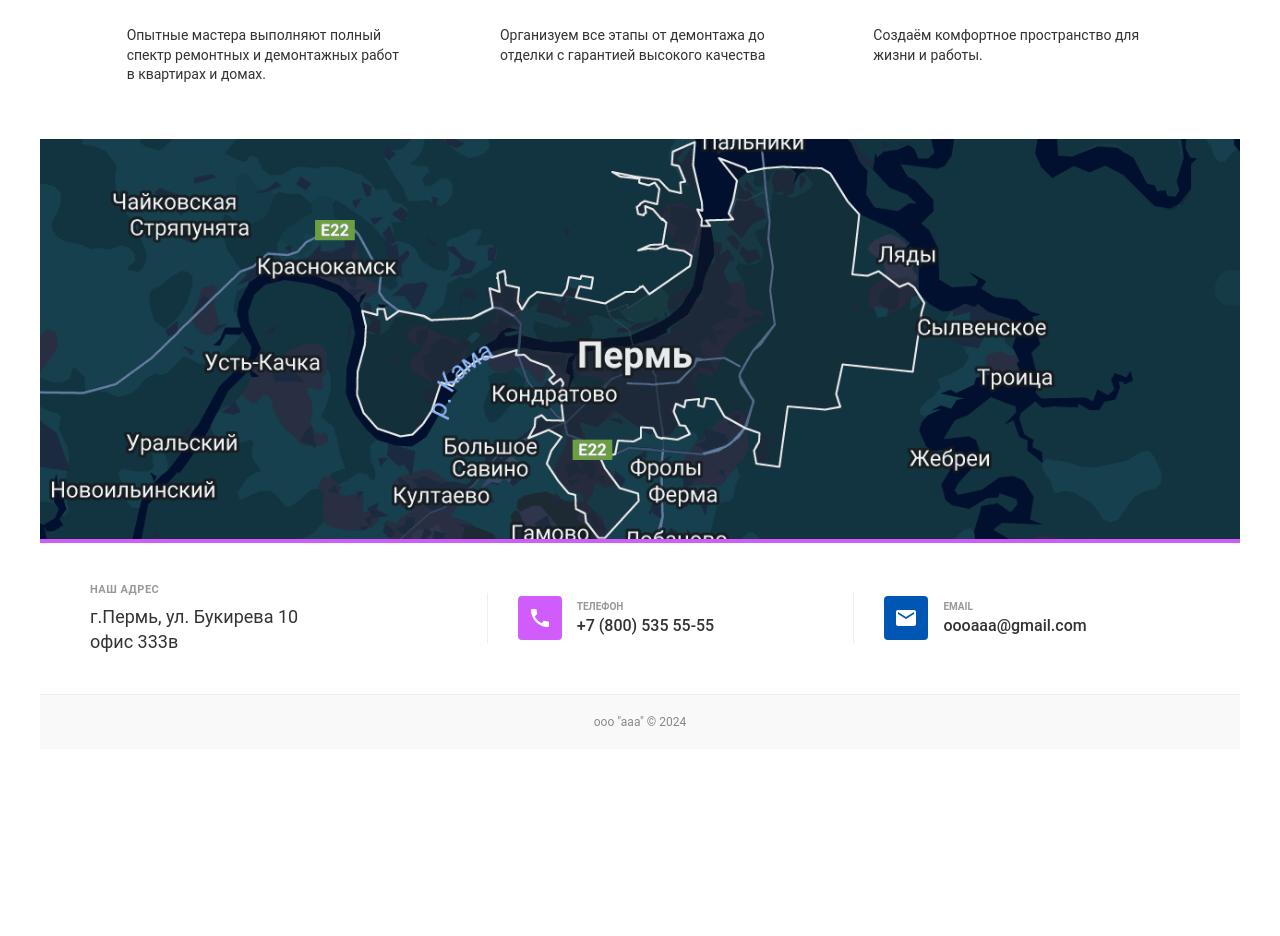
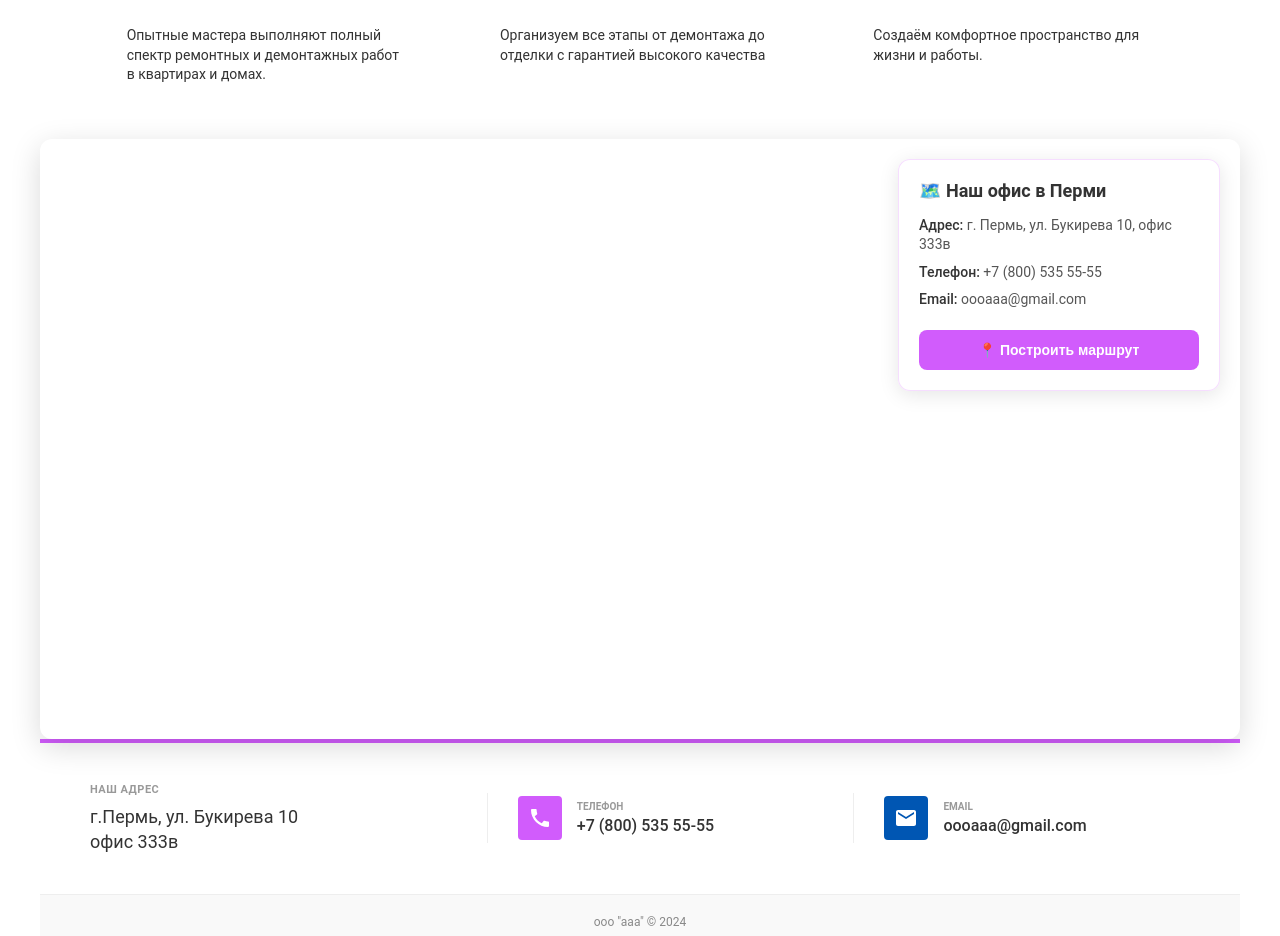
Before and after one commit to avocadonet/website-repair, a Vue app in the folder vue-project/: page / in a window 1280 px wide. Shown: the part 780-1716 px from the top of the page. Before the commit the page ends 1529 px from the top, so only its background shows below. Built offline with nearby package versions, Linux system fonts and the light colour scheme.

Commit message:
add YandexMapSimple

```diff
--- a/vue-project/package.json
+++ b/vue-project/package.json
@@ -17,6 +17,7 @@
   "devDependencies": {
     "@vitejs/plugin-vue": "^6.0.2",
     "vite": "^7.2.4",
-    "vite-plugin-vue-devtools": "^8.0.5"
+    "vite-plugin-vue-devtools": "^8.0.5",
+    "yandex-maps": "^0.0.1"
   }
 }
--- a/vue-project/src/components/TabHome.vue
+++ b/vue-project/src/components/TabHome.vue
@@ -36,13 +36,12 @@
     </section>
 
     <section class="location-section">
-      <div class="map-wrapper">
-        <img src="../assets/map.png" alt="Карта" class="map-image" />
-      </div>
+      <!-- Используем надежный вариант с iframe -->
+      <YandexMapEmbed />
 
+      <!-- Контактная панель под картой -->
       <div class="contacts-bar">
         <div class="contacts-inner">
-
           <div class="contact-column address-col">
             <div class="column-label">НАШ АДРЕС</div>
             <div class="column-value address-text">
@@ -52,6 +51,7 @@
           </div>
 
           <div class="divider"></div>
+
           <div class="contact-column">
             <div class="icon-box purple">
               <svg width="24" height="24" viewBox="0 0 24 24" fill="white" xmlns="http://www.w3.org/2000/svg"><path d="M20.01 15.38C18.8 15.38 17.64 15.18 16.55 14.82C16.21 14.7 15.83 14.78 15.57 15.05L13.78 17.3C10.74 15.86 8.16 13.29 6.72 10.23L8.96 8.44C9.23 8.17 9.31 7.79 9.2 7.45C8.84 6.36 8.64 5.2 8.64 3.99C8.64 3.44 8.19 3 7.64 3H4.19C3.64 3 3 3.24 3 3.99C3 13.28 10.73 21 20.01 21C20.72 21 21 20.37 21 19.82V16.37C21 15.82 20.56 15.38 20.01 15.38Z"/></svg>
@@ -86,6 +86,9 @@
 </template>
 
 <script setup>
+import { defineEmits } from 'vue';
+import YandexMapEmbed from '@/components/YandexMapSimple.vue';
+
 defineEmits(['open-modal']);
 </script>
 
--- /dev/null
+++ b/vue-project/src/components/YandexMapSimple.vue
@@ -0,0 +1,156 @@
+<template>
+  <div class="yandex-map-embed">
+    <iframe
+      class="yandex-map-frame"
+      :src="mapSrc"
+      frameborder="0"
+      allowfullscreen
+      loading="lazy"
+      referrerpolicy="no-referrer-when-downgrade"
+      title="Наш офис на Яндекс Картах"
+    ></iframe>
+
+    <div class="map-overlay">
+      <div class="contact-card">
+        <h3>🗺️ Наш офис в Перми</h3>
+        <div class="contact-details">
+          <p><strong>Адрес:</strong> г. Пермь, ул. Букирева 10, офис 333в</p>
+          <p><strong>Телефон:</strong> +7 (800) 535 55-55</p>
+          <p><strong>Email:</strong> oooaaa@gmail.com</p>
+        </div>
+        <button class="route-button" @click="openRoute">
+          📍 Построить маршрут
+        </button>
+      </div>
+    </div>
+  </div>
+</template>
+
+<script setup>
+const mapSrc = "https://yandex.ru/map-widget/v1/?ll=56.184141%2C58.008085&mode=whatshere&whatshere%5Bpoint%5D=56.184141%2C58.008085&whatshere%5Bzoom%5D=16&z=16";
+const openRoute = () => {
+  window.open(
+    'https://yandex.ru/maps/?rtext=~58.008085,56.184141&rtt=auto',
+    '_blank'
+  );
+};
+</script>
+
+<style scoped>
+.yandex-map-embed {
+  position: relative;
+  width: 100%;
+  height: 600px;
+  border-radius: 12px;
+  overflow: hidden;
+  box-shadow: 0 8px 30px rgba(0, 0, 0, 0.15);
+}
+
+.yandex-map-frame {
+  width: 100%;
+  height: 100%;
+  border: none;
+}
+
+.map-overlay {
+  position: absolute;
+  top: 20px;
+  right: 20px;
+  z-index: 1000;
+}
+
+.contact-card {
+  background: rgba(255, 255, 255, 0.95);
+  backdrop-filter: blur(10px);
+  border-radius: 12px;
+  padding: 20px;
+  max-width: 280px;
+  box-shadow: 0 4px 20px rgba(0, 0, 0, 0.1);
+  border: 1px solid rgba(209, 92, 252, 0.2);
+}
+
+.contact-card h3 {
+  margin: 0 0 15px 0;
+  color: #333;
+  font-size: 18px;
+  font-weight: 600;
+}
+
+.contact-details {
+  margin-bottom: 20px;
+}
+
+.contact-details p {
+  margin: 8px 0;
+  font-size: 14px;
+  color: #555;
+  line-height: 1.4;
+}
+
+.contact-details strong {
+  color: #333;
+  font-weight: 500;
+}
+
+.route-button {
+  width: 100%;
+  padding: 12px 16px;
+  background: #d15cfc;
+  color: white;
+  border: none;
+  border-radius: 8px;
+  font-weight: 600;
+  font-size: 14px;
+  cursor: pointer;
+  transition: all 0.3s ease;
+  display: flex;
+  align-items: center;
+  justify-content: center;
+  gap: 8px;
+}
+
+.route-button:hover {
+  background: #c144fc;
+  transform: translateY(-2px);
+  box-shadow: 0 4px 15px rgba(209, 92, 252, 0.3);
+}
+
+@media (max-width: 768px) {
+  .yandex-map-embed {
+    height: 500px;
+  }
+
+  .map-overlay {
+    position: static;
+    padding: 20px;
+    background: white;
+    border-top: 4px solid #d15cfc;
+  }
+
+  .contact-card {
+    max-width: none;
+    background: white;
+    box-shadow: none;
+    padding: 0;
+  }
+}
+
+@media (max-width: 480px) {
+  .yandex-map-embed {
+    height: 450px;
+  }
+
+  .contact-card h3 {
+    font-size: 16px;
+  }
+
+  .contact-details p {
+    font-size: 13px;
+  }
+
+  .route-button {
+    font-size: 13px;
+    padding: 10px 14px;
+  }
+}
+</style>
```
Also changed, not shown: 1 other file (tests, documents, lock files or other folders).
